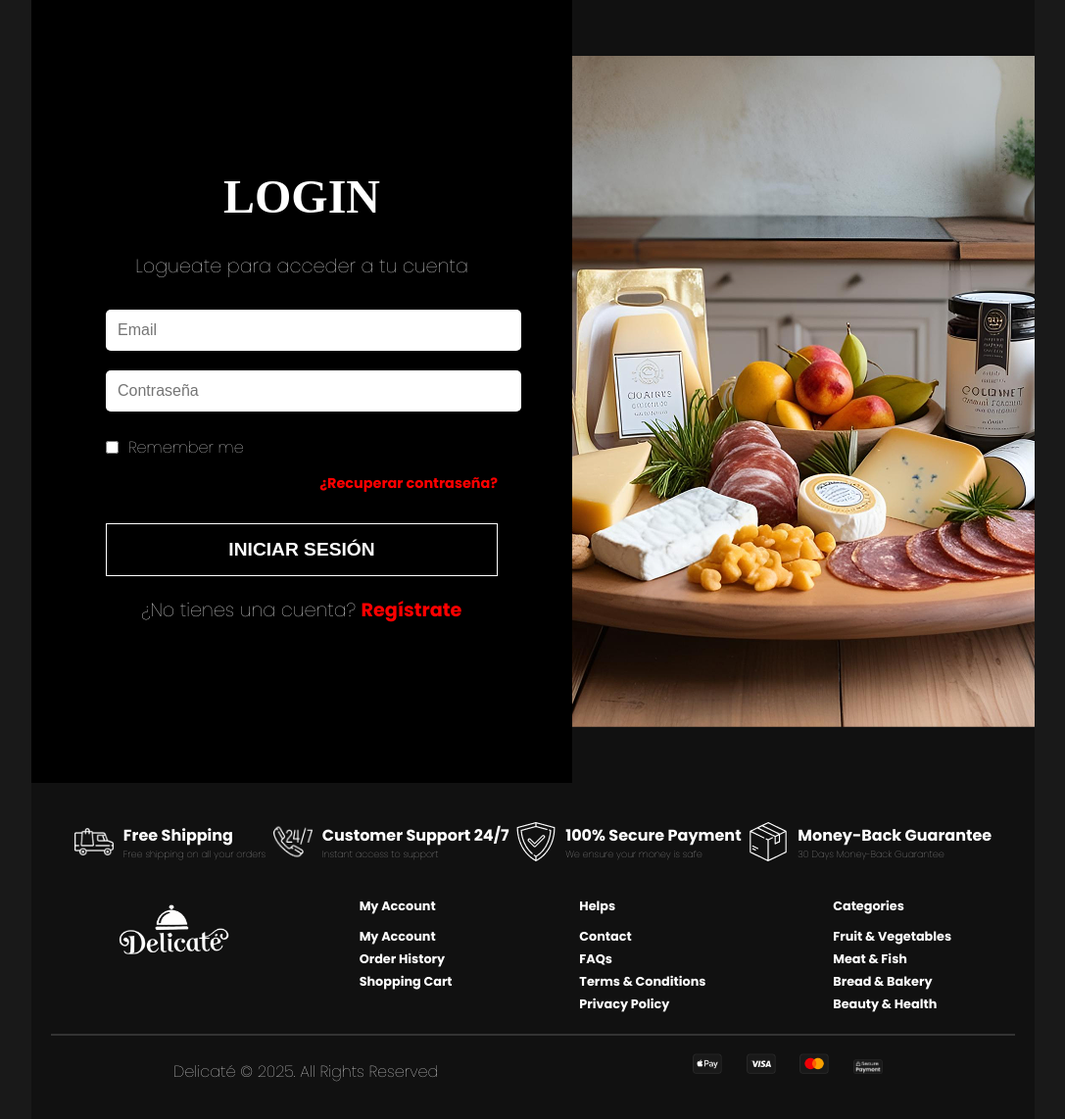
After one commit to juancmacias/Delicate, a FastAPI app: template templates/login.html in a window 1280 px wide. The commit adds this page. Shown: the part 168-1310 px from the top of the page at 98% size, without its empty margins (96-1183 px from the left). Run offline with FastAPI, Linux system fonts and the light colour scheme; the template is opened without the code that fills it: most values are stand-ins (such as "Sample title", 1, 10 or a date in 2020).

Commit message:
style: create html templates for the store

```diff
--- a/app/main.py
+++ b/app/main.py
@@ -1,5 +1,5 @@
 from fastapi import FastAPI, Request
-from fastapi.responses import HTMLResponse
+from fastapi.responses import HTMLResponse, FileResponse
 from fastapi.staticfiles import StaticFiles
 from fastapi.templating import Jinja2Templates
 import os
@@ -16,9 +16,38 @@ app.mount("/static", StaticFiles(directory="static"), name="static")
 templates = Jinja2Templates(directory = "templates")
 nombre = "marie"
 
+# el icono predeterminado de la pestaña del navegador
+favicon_path = 'favicon.ico'  # Adjust path to file
+
+@app.get('/favicon.ico', include_in_schema=False)
+async def favicon():
+    return FileResponse(favicon_path)
+
+# Rutas
 @app.get("/", response_class=HTMLResponse)
 async def home(request: Request):
-    return templates.TemplateResponse("pagina.html", {
+    return templates.TemplateResponse("index.html", {
         "request": request,
         "nombre": nombre
     })
+
+@app.get("/details", response_class=HTMLResponse)
+async def home(request: Request):
+    return templates.TemplateResponse("details.html", {
+        "request": request,
+        "nombre": nombre
+    })
+
+@app.get("/login", response_class=HTMLResponse)
+async def home(request: Request):
+    return templates.TemplateResponse("login.html", {
+        "request": request,
+        "nombre": nombre
+    })
+
+@app.get("/registre", response_class=HTMLResponse)
+async def home(request: Request):
+    return templates.TemplateResponse("registre.html", {
+        "request": request,
+        "nombre": nombre
+    })
--- a/static/styles.css
+++ b/static/styles.css
@@ -10,6 +10,7 @@
   font-family: "Raleway", serif;
   font-weight: 100;
   font-style: normal;
+  letter-spacing: 0.25em;
 }
 .cinzel-thin {
   font-family: "Cinzel", serif;
@@ -26,6 +27,9 @@ body {
   background-color: #191919;
   color: white;
 }
+#all {
+  background-color: #111111;
+}
 header,
 section,
 footer {
@@ -33,7 +37,8 @@ footer {
   text-align: center;
 }
 header {
-  background: url("img/header-image.jpg") no-repeat center/cover;
+  background: url("{{ url_for('static', path='img/header-image.jpg') }}")
+    no-repeat center/cover;
   padding: 100px 20px;
 }
 .products,
@@ -53,11 +58,13 @@ header {
   border-radius: 10px;
 }
 button {
-  background: white;
-  color: black;
-  border: none;
+  background-color: unset;
+  color: #f3eded;
+  border: 1.2px solid;
   padding: 10px;
   cursor: pointer;
+
+  padding: 10px;
 }
 #principal {
   margin: 0;
@@ -203,3 +210,208 @@ footer {
 hr {
   border: 1px solid #333;
 }
+
+.container {
+  display: flex;
+  max-width: 900px;
+  margin: 50px auto;
+  background-color: #111;
+  padding: 20px;
+}
+.image-container {
+  width: 50%;
+}
+.image-container img {
+  width: 100%;
+  border-radius: 10px;
+}
+.product-info {
+  width: 50%;
+  padding: 20px;
+  text-align: left;
+}
+.product-info h1 {
+  font-size: 2rem;
+}
+.price {
+  font-size: 1.8rem;
+  color: red;
+  font-weight: bold;
+}
+.button {
+  display: block;
+  width: 100%;
+  padding: 10px;
+  border: 1px solid white;
+  color: white;
+  background: none;
+  text-transform: uppercase;
+  cursor: pointer;
+  margin: 20px 0;
+}
+.description {
+  font-size: 0.9rem;
+  line-height: 1.5;
+  color: #ccc;
+}
+.container-login {
+  display: flex;
+  height: 100vh;
+} /* Sección Izquierda - Login */
+.login-section {
+  width: 50%;
+  background-color: black;
+  display: flex;
+  flex-direction: column;
+  justify-content: center;
+  align-items: center;
+  padding: 40px;
+}
+.login-section h1 {
+  font-family: serif;
+  font-size: 3rem;
+  font-weight: bold;
+  margin-bottom: 10px;
+}
+.login-section p {
+  font-size: 1.2rem;
+  margin-bottom: 20px;
+}
+.form-group {
+  width: 100%;
+  max-width: 400px;
+}
+input {
+  width: 100%;
+  padding: 12px;
+  margin: 10px 0;
+  border: none;
+  background-color: white;
+  color: black;
+  font-size: 1rem;
+  border-radius: 5px;
+}
+.checkbox-container {
+  display: flex;
+  align-items: center;
+  margin: 10px 0;
+}
+.checkbox-container input {
+  width: auto;
+  margin-right: 10px;
+}
+.forgot-password {
+  color: red;
+  text-align: right;
+  display: block;
+  font-size: 0.9rem;
+  margin-bottom: 20px;
+}
+.login-button {
+  width: 100%;
+  padding: 15px;
+  font-size: 1.2rem;
+  font-weight: bold;
+  text-transform: uppercase;
+  border: 1px solid white;
+  background: none;
+  color: white;
+  cursor: pointer;
+  margin-top: 10px;
+}
+.register-text {
+  margin-top: 20px;
+  font-size: 1rem;
+}
+.register-text a {
+  color: red;
+  text-decoration: none;
+  font-weight: bold;
+} /* Sección Derecha - Imagen */
+.image-section {
+  width: 50%;
+  background: url("imagen-productos.jpg") no-repeat center center;
+  background-size: cover;
+}
+.container-register {
+  display: flex;
+  height: 100vh;
+} /* Sección Izquierda - Formulario de Registro */
+.register-section {
+  width: 50%;
+  background-color: black;
+  display: flex;
+  flex-direction: column;
+  justify-content: center;
+  align-items: center;
+  padding: 40px;
+}
+.register-section h1 {
+  font-family: serif;
+  font-size: 3rem;
+  font-weight: bold;
+  margin-bottom: 10px;
+}
+.register-section p {
+  font-size: 1.2rem;
+  margin-bottom: 20px;
+  text-align: center;
+}
+form {
+  width: 100%;
+  max-width: 400px;
+  display: flex;
+  flex-direction: column;
+}
+.input-group {
+  display: flex;
+  gap: 10px;
+}
+.input-group input {
+  width: 50%;
+}
+input {
+  width: 100%;
+  padding: 12px;
+  margin: 10px 0;
+  border: none;
+  background-color: white;
+  color: black;
+  font-size: 1rem;
+  border-radius: 5px;
+}
+.checkbox-container {
+  display: flex;
+  align-items: center;
+  margin: 10px 0;
+}
+.checkbox-container input {
+  width: auto;
+  margin-right: 10px;
+}
+.checkbox-container label a {
+  color: red;
+  text-decoration: none;
+  font-weight: bold;
+}
+.register-button {
+  width: 100%;
+  padding: 15px;
+  font-size: 1.2rem;
+  font-weight: bold;
+  text-transform: uppercase;
+  border: 1px solid white;
+  background: none;
+  color: white;
+  cursor: pointer;
+  margin-top: 10px;
+}
+.login-text {
+  margin-top: 20px;
+  font-size: 1rem;
+}
+.login-text a {
+  color: red;
+  text-decoration: none;
+  font-weight: bold;
+} /* Sección Derecha - Imagen */
--- a/templates/include/header.html
+++ b/templates/include/header.html
@@ -1,4 +1,9 @@
+<style>
+  #principal {background: url("{{ url_for('static', path='img/header-image.png') }}") no-repeat center/cover;}
+</style>
 <div id="principal">
+
+
   <header>
     <div class="logo">
       <img src="{{ url_for('static', path='img/logo.png') }}" alt="Delicate Logo" width="120" />
@@ -8,7 +13,7 @@
       <a href="products">Productos</a>
       <a href="about">Sobre Nosotros</a>
       <a href="contact">Contacto</a>
-      <a href="#"><img src="{{ url_for('static', path='img/user.png') }}" alt="" /></a>
+      <a href="login"><img src="{{ url_for('static', path='img/user.png') }}" alt="" /></a>
       <a href="#"><img src="{{ url_for('static', path='img/search.png') }}" alt="" /></a>
       <a href="#"><img src="{{ url_for('static', path='img/shopping.png') }}" alt="" /></a>
     </nav>
--- /dev/null
+++ b/templates/login.html
@@ -0,0 +1,52 @@
+<!DOCTYPE html>
+<html lang="es">
+  <head>
+    <meta charset="UTF-8" />
+    <meta name="viewport" content="width=device-width, initial-scale=1.0" />
+    <title>Tienda gurmet {{ nombre }}</title>
+    <link rel="stylesheet" href="{{ url_for('static', path='/styles.css') }}" />
+  </head>
+  <body>
+    <style>
+      .hero {
+        display: none !important;
+      }
+      #principal {
+        background: none !important;
+      }
+    </style>
+    <div id="all">
+      {% include "include/header.html" %}
+      <div class="container-login">
+        <!-- Sección de Login -->
+        <div class="login-section">
+          <h1>LOGIN</h1>
+          <p>Logueate para acceder a tu cuenta</p>
+          <div class="form-group">
+            <input type="email" placeholder="Email" />
+            <input type="password" placeholder="Contraseña" />
+            <div class="checkbox-container">
+              <input type="checkbox" id="remember" />
+              <label for="remember">Remember me</label>
+            </div>
+            <a href="#" class="forgot-password">¿Recuperar contraseña?</a>
+            <button class="login-button">INICIAR SESIÓN</button>
+          </div>
+          <p class="register-text">
+            ¿No tienes una cuenta? <a href="registre">Regístrate</a>
+          </p>
+        </div>
+        <!-- Sección de Imagen -->
+         <style>
+            .image-section {
+                background: url("{{ url_for('static', path='img/login.png') }}") no-repeat center center;
+            }
+         </style>
+
+        <div class="image-section"></div>
+      </div>
+
+      {% include "include/footer.html" %}
+    </div>
+  </body>
+</html>
```
Also changed, not shown: templates/details.html (added, +42 -0 lines), templates/index.html (added, +39 -0 lines), templates/pagina.html (deleted, +0 -38 lines), templates/registre.html (added, +59 -0 lines), favicon.ico (renamed from app/favicon.ico), static/img/login.png (added), static/img/productos/12345.png (added), static/img/register.png (added), templates/favicon.ico (deleted).
